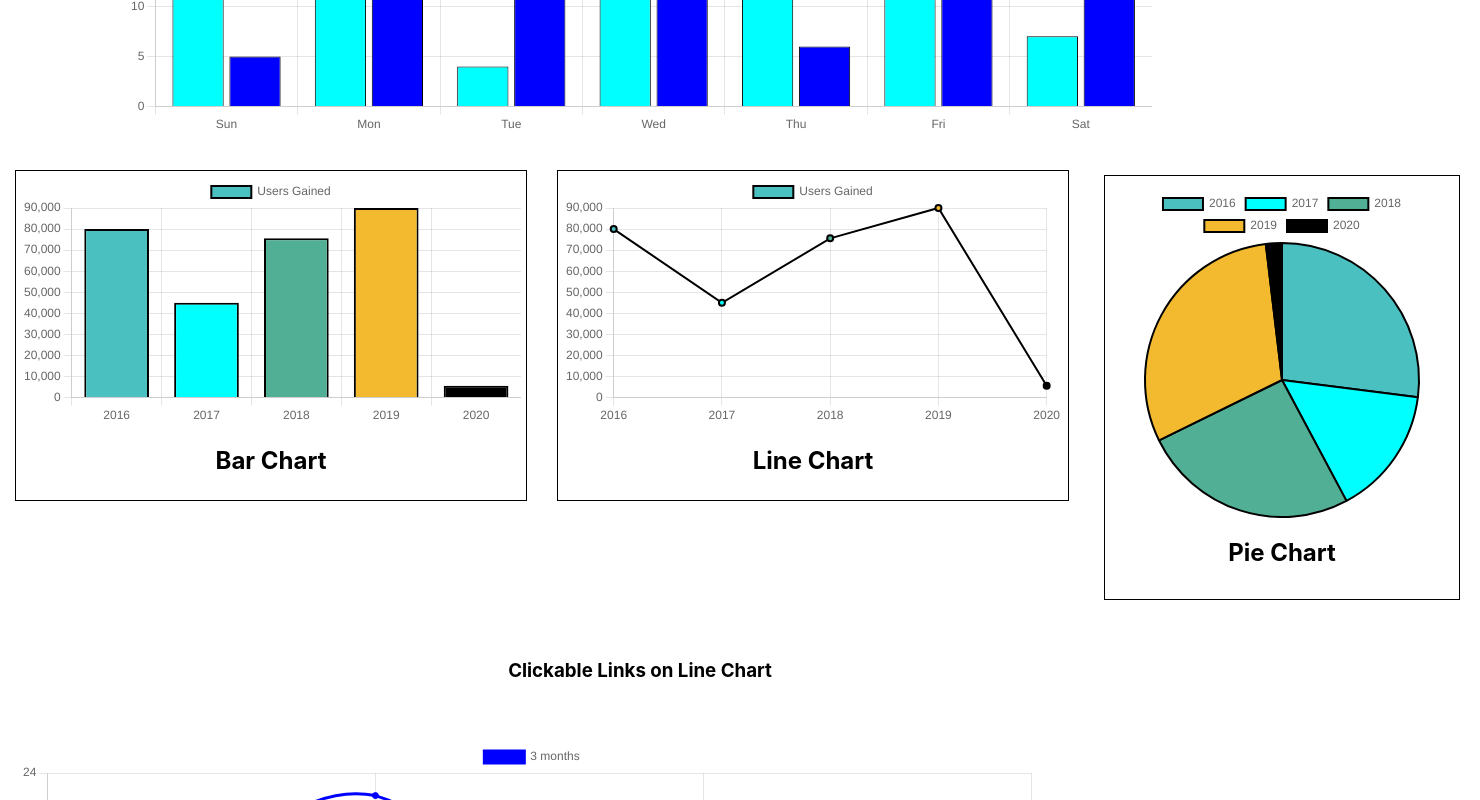
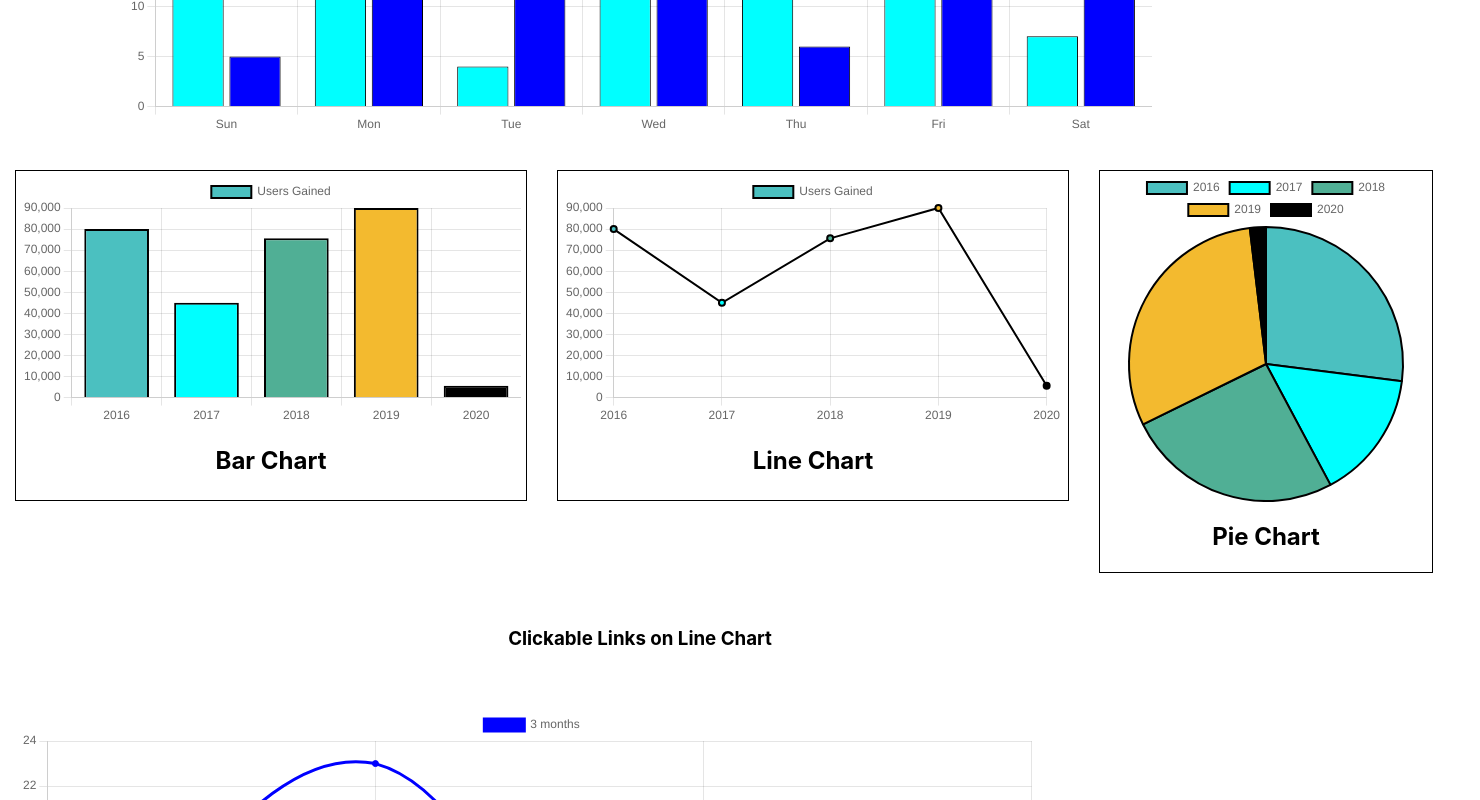
Before and after one commit to mvaibhav131/react_charts, a React (Create React App) app: page / in a window 1280 px wide. Shown: the part 493-1293 px from the top of the page, 1480 px wide, since content can reach past the window. Built offline with nearby package versions, Linux system fonts and the light colour scheme.

Commit message:
:bug: fixing pie chart bug

```diff
--- a/src/component/BarLinePie/PieChart.jsx
+++ b/src/component/BarLinePie/PieChart.jsx
@@ -4,7 +4,7 @@ import { Pie } from 'react-chartjs-2'
 const PieChart = ({chartData}) => {
   return (
     <div>
-     <div style={{width:330,margin:20,padding:12,border:"1px solid black"}}>
+     <div style={{width:330,margin:15,padding:1,border:"1px solid black"}}>
      <Pie data={chartData} options={{}} />
      <h2>Pie Chart</h2>
     </div>
```
